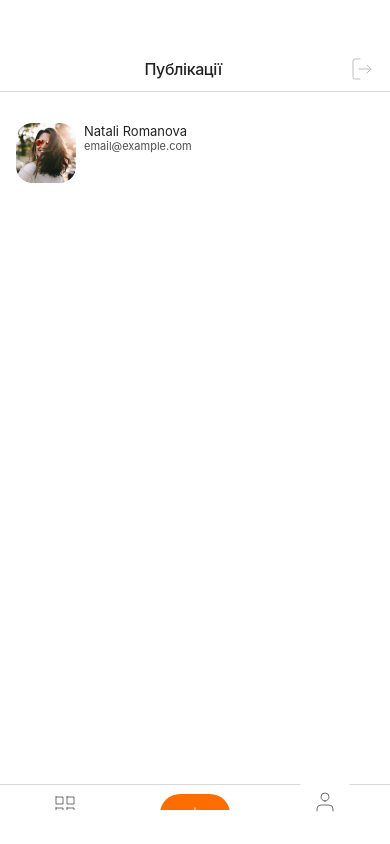
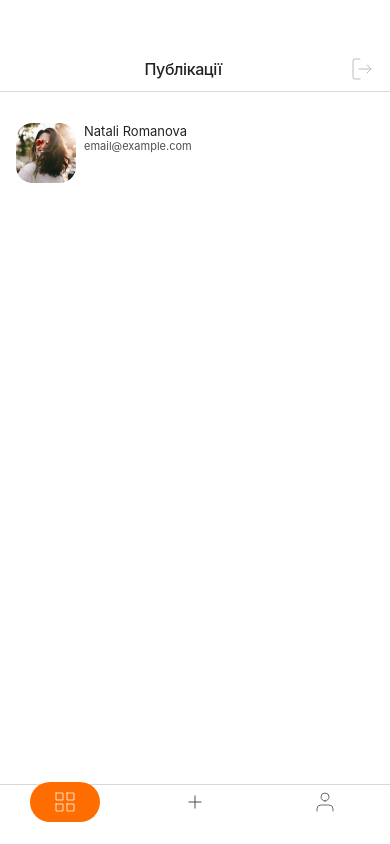
Before and after one commit to vazhavazh/AwesomeProject, a React Native app: screen /Home in a window 390 px wide. Built offline with nearby package versions, Linux system fonts and the light colour scheme.

Commit message:
bottom navigation finish

```diff
--- a/assets/icons/GridIconComponent.js
+++ b/assets/icons/GridIconComponent.js
@@ -1,16 +1,23 @@
 import * as React from "react"
+import { View } from "react-native";
+import { StyleSheet } from "react-native";
 import Svg, {  Path } from "react-native-svg"
-const GridIconComponent = (props) => (
+const GridIconComponent = ({ focused }) => {
+    return (
+        <View
+            style={[styles.svgContainer,
+        { backgroundColor: focused ? "#FF6C00" : "transparent" }]}>
             <Svg
                 xmlns="http://www.w3.org/2000/svg"
                 width={24}
                 height={24}
-        fill='#ffff'
-        {...props}
+                fill='transparent'
+
             >
-        <Path fill="#fff" d="M0 0h24v24H0z" />
+                <Path fill="transparent" d="M0 0h24v24H0z" />
                 <Path
-            stroke='#212121CC'
+                    style={[
+                        { stroke: focused ? "#fff" : "#212121CC" }]}
                     strokeLinecap="round"
                     strokeLinejoin="round"
                     strokeOpacity={0.8}
@@ -18,5 +25,19 @@ const GridIconComponent = (props) => (
                     clipRule="evenodd"
                 />
             </Svg>
+        </View>
     )
+}
+
+const styles = StyleSheet.create({
+    svgContainer: {
+        display: "flex",
+        alignItems: "center",
+        justifyContent: "center",
+        width: 70,
+        height: 40,
+        borderRadius: 20,
+
+    },
+});
 export default GridIconComponent
--- a/assets/icons/NewIconComponent.js
+++ b/assets/icons/NewIconComponent.js
@@ -1,30 +1,44 @@
 import * as React from "react"
-import Svg, { G, Rect, Path, Defs, ClipPath } from "react-native-svg"
+import { StyleSheet, View } from "react-native"
+import Svg, { Path, Defs, ClipPath } from "react-native-svg"
 
-const NewIconComponent = (props) => (
+const NewIconComponent = ({ focused }) => {
+    return (
+        <View style={[styles.svgContainer,
+        { backgroundColor: focused ? "#FF6C00" : "transparent" }]}>
             <Svg
                 xmlns="http://www.w3.org/2000/svg"
                 width={70}
                 height={40}
                 fill="none"
-        {...props}
             >
-        <G clipPath="url(#a)">
-            <Rect width={70} height={40}
-                fill='#FF6C00'
-                rx={20} />
                 <Path
-                fill='#ffff'
+                    style={[
+                        { fill: focused ? "#ffff" : "#212121CC" }]}
                     fillRule="evenodd"
                     d="M35.5 13.5h-1v6h-6v1h6v6h1v-6h6v-1h-6v-6Z"
                     clipRule="evenodd"
                 />
-        </G>
                 <Defs>
                     <ClipPath id="a">
                         <Path fill='#ffff' d="M0 0h70v40H0z" />
                     </ClipPath>
                 </Defs>
             </Svg>
+        </View>
     )
+}
+
+const styles = StyleSheet.create({
+    svgContainer: {
+        display: "flex",
+        alignItems: "center",
+        justifyContent: "center",
+        width: 70,
+        height: 40,
+        borderRadius: 20,
+
+    },
+});
+
 export default NewIconComponent
--- a/assets/icons/UserIconComponent.js
+++ b/assets/icons/UserIconComponent.js
@@ -2,22 +2,26 @@ import * as React from "react";
 import { StyleSheet, View } from "react-native";
 import Svg, { G, Path } from "react-native-svg";
 
-export const UserIconComponent = (props) => {
-    const { color, focused } = props;
+export const UserIconComponent = ({focused}) => {
+
 
     return (
         <View
             style={[
                 styles.svgContainer,
-                { backgroundColor: focused ? "#FF6C00" : "#fff" },
+                { backgroundColor: focused ? "#FF6C00" : "transparent" },
             ]}
         >
             <Svg xmlns="http://www.w3.org/2000/svg" width={24} height={24} fill="none">
                 <G
-                    stroke={props.color}
+                    style={[
+                        { stroke: focused ? "#ffff" : "#212121CC" },
+                    ]}
+
                     strokeLinecap="round"
                     strokeLinejoin="round"
                     strokeOpacity={0.8}
+
                 >
                     <Path d="M20 21v-2a4 4 0 0 0-4-4H8a4 4 0 0 0-4 4v2" />
                     <Path d="M12 11a4 4 0 1 0 0-8 4 4 0 0 0 0 8Z" clipRule="evenodd" />
--- a/src/screens/HomeScreen/HomeScreen.js
+++ b/src/screens/HomeScreen/HomeScreen.js
@@ -1,4 +1,4 @@
-import React from "react";
+import React, { useState } from "react";
 import { createBottomTabNavigator } from "@react-navigation/bottom-tabs";
 import GridIconComponent from "../../../assets/icons/GridIconComponent";
 import NewIconComponent from "../../../assets/icons/NewIconComponent";
@@ -11,31 +11,28 @@ import CustomHeaderComponent from "../../components/Header/Header";
 const Tabs = createBottomTabNavigator();
 
 const Home = () => {
+    const [isPublications, setIsPublications] = useState(false)
+
     return (
         <Tabs.Navigator
             screenOptions={({ route }) => ({
-                tabBarIcon: ({ focused}) => {
+                tabBarIcon: ({ focused }) => {
                     let iconComponent;
                     let activeColor;
                     let inactiveColor;
-                    let activeColor2;
-                    let inactiveColor2;
+                    if (route.name === "Публікації") {
+                        iconComponent = <GridIconComponent focused={focused} />;
+                    } else if (route.name === "Створити публікацію") {
+                        iconComponent = <NewIconComponent focused={focused} />;
+                    } else if (route.name === "Profile") {
+                        iconComponent = <UserIconComponent  focused={focused} />
 
-                    if (route.name === "Створити публікацію") {
-                        iconComponent = <NewIconComponent />;
-
-                    } else if (route.name === "Публікації") {
-                        iconComponent = <GridIconComponent  />;
-                    } else if (route.name === "Profile") {
-                        iconComponent = <UserIconComponent color={activeColor} focused={focused} />;
-                        activeColor = "#ffff";
-                        inactiveColor = "#212121CC";
 
                     }
 
+
                     return React.cloneElement(iconComponent, {
                         color: focused ? activeColor : inactiveColor,
-                        color2: focused ? activeColor2 : inactiveColor2,
                     });
                 },
                 tabBarStyle: {
@@ -46,33 +43,34 @@ const Home = () => {
                 },
                 tabBarShowLabel: false,
             })}
+
         >
             <Tabs.Screen
                 name="Публікації"
                 component={PostsScreen}
                 options={{
                     title: "Публікації",
-                    header: (props) => <CustomHeaderComponent title={props.options.title} hideBackButton={true} />,
+                    header: (props) => (
+                        <CustomHeaderComponent title={props.options.title} hideBackButton={true} />
+                    ),
                 }}
             />
             <Tabs.Screen
                 name="Створити публікацію"
                 component={CreatePostsScreen}
                 options={{
-                    tabBarStyle: { display: 'none' },
+                    tabBarStyle: { display: "none" },
                     title: "Створити публікацію",
                     header: (props) => <CustomHeaderComponent title={props.options.title} />,
                 }}
-
             />
             <Tabs.Screen
                 name="Profile"
                 component={ProfileScreen}
                 options={{
-                    headerShown: false // Скрыть заголовок для этого экрана
+                    headerShown: false,
                 }}
-
-                />
+            />
         </Tabs.Navigator>
     );
 };
```
Lines whose indentation alone changed are shown as unchanged.
